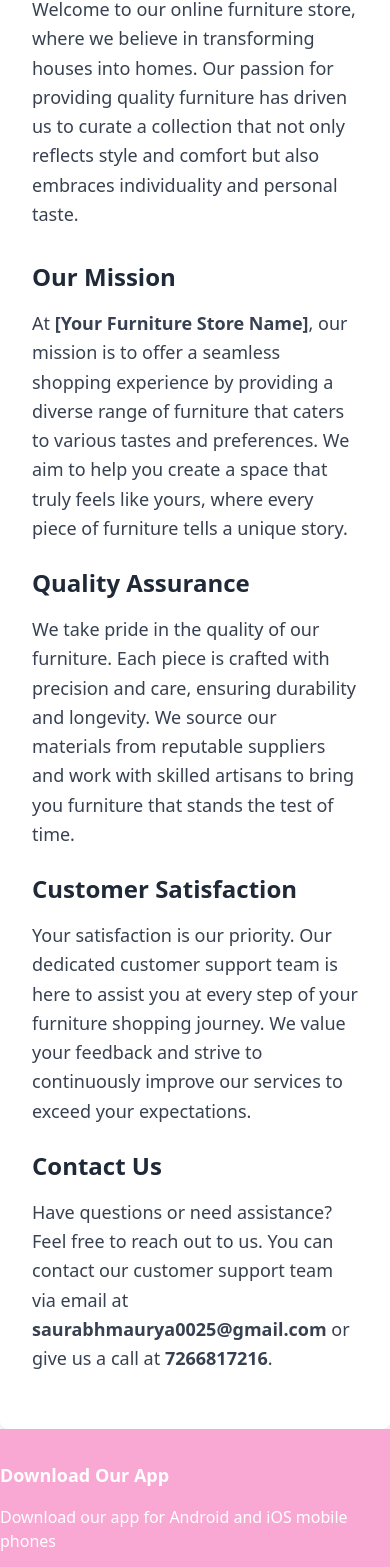
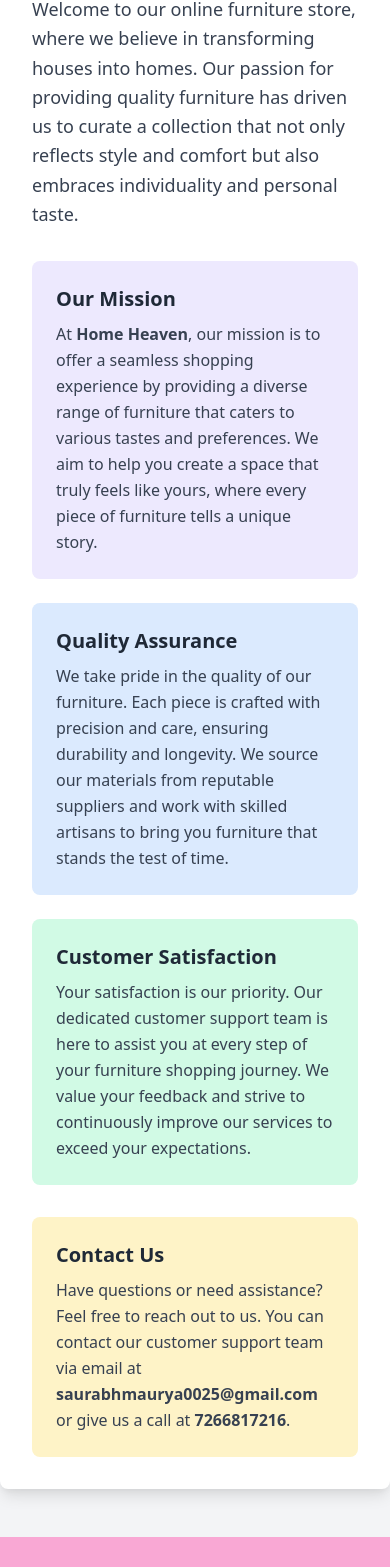
Before and after one commit to saurabh00025/Furniture_project, a React (Vite) app: page /about in a window 390 px wide. Shown: the part 365-1932 px from the top of the page. Built offline with nearby package versions, Linux system fonts and the light colour scheme.

Commit message:
cart and about design updated

```diff
--- a/src/components/about.jsx
+++ b/src/components/about.jsx
@@ -1,38 +1,52 @@
-import React from 'react'
-import Footer from './footer'
-const about = () => {
+import React from 'react';
+import Footer from './footer';
+
+const About = () => {
   return (
     <>
-      <div className="container mx-auto mt-12 p-8 bg-white rounded-lg shadow-lg">
-      <h1 className="text-4xl font-bold mb-6 text-center text-gray-800">About Our Furniture Store</h1>
-      <p className="text-lg leading-relaxed mb-8 text-gray-700">
-        Welcome to our online furniture store, where we believe in transforming houses into homes. Our passion for providing quality furniture has driven us to curate a collection that not only reflects style and comfort but also embraces individuality and personal taste.
-      </p>
+      <div className="bg-gray-100 min-h-screen">
+        <div className="container mx-auto py-12">
+          <div className="bg-white rounded-lg shadow-lg p-8">
+            <h1 className="text-4xl font-bold mb-6 text-center text-gray-800">About Our Furniture Store</h1>
+            <p className="text-lg leading-relaxed mb-8 text-gray-700">
+              Welcome to our online furniture store, where we believe in transforming houses into homes. Our passion for providing quality furniture has driven us to curate a collection that not only reflects style and comfort but also embraces individuality and personal taste.
+            </p>
 
-      <h2 className="text-2xl font-bold mb-4 text-gray-800">Our Mission</h2>
-      <p className="text-lg leading-relaxed mb-6 text-gray-700">
-        At <span className="text-brand font-semibold">[Your Furniture Store Name]</span>, our mission is to offer a seamless shopping experience by providing a diverse range of furniture that caters to various tastes and preferences. We aim to help you create a space that truly feels like yours, where every piece of furniture tells a unique story.
-      </p>
+            <div className="grid grid-cols-1 md:grid-cols-2 lg:grid-cols-3 gap-6">
+              <div className="bg-purple-100 rounded-lg p-6">
+                <h2 className="text-xl font-semibold mb-2 text-gray-800">Our Mission</h2>
+                <p className="text-base leading-relaxed text-gray-700">
+                  At <span className="font-semibold">Home Heaven</span>, our mission is to offer a seamless shopping experience by providing a diverse range of furniture that caters to various tastes and preferences. We aim to help you create a space that truly feels like yours, where every piece of furniture tells a unique story.
+                </p>
+              </div>
 
-      <h2 className="text-2xl font-bold mb-4 text-gray-800">Quality Assurance</h2>
-      <p className="text-lg leading-relaxed mb-6 text-gray-700">
-        We take pride in the quality of our furniture. Each piece is crafted with precision and care, ensuring durability and longevity. We source our materials from reputable suppliers and work with skilled artisans to bring you furniture that stands the test of time.
-      </p>
+              <div className="bg-blue-100 rounded-lg p-6">
+                <h2 className="text-xl font-semibold mb-2 text-gray-800">Quality Assurance</h2>
+                <p className="text-base leading-relaxed text-gray-700">
+                  We take pride in the quality of our furniture. Each piece is crafted with precision and care, ensuring durability and longevity. We source our materials from reputable suppliers and work with skilled artisans to bring you furniture that stands the test of time.
+                </p>
+              </div>
 
-      <h2 className="text-2xl font-bold mb-4 text-gray-800">Customer Satisfaction</h2>
-      <p className="text-lg leading-relaxed mb-6 text-gray-700">
-        Your satisfaction is our priority. Our dedicated customer support team is here to assist you at every step of your furniture shopping journey. We value your feedback and strive to continuously improve our services to exceed your expectations.
-      </p>
+              <div className="bg-green-100 rounded-lg p-6">
+                <h2 className="text-xl font-semibold mb-2 text-gray-800">Customer Satisfaction</h2>
+                <p className="text-base leading-relaxed text-gray-700">
+                  Your satisfaction is our priority. Our dedicated customer support team is here to assist you at every step of your furniture shopping journey. We value your feedback and strive to continuously improve our services to exceed your expectations.
+                </p>
+              </div>
+            </div>
 
-      <h2 className="text-2xl font-bold mb-4 text-gray-800">Contact Us</h2>
-      <p className="text-lg leading-relaxed mb-6 text-gray-700">
-        Have questions or need assistance? Feel free to reach out to us. You can contact our customer support team via email at <span className="text-brand font-semibold">saurabhmaurya0025@gmail.com</span> or give us a call at <span className="text-brand font-semibold">7266817216</span>.
-      </p>
-    </div>
+            <div className="mt-8 bg-yellow-100 rounded-lg p-6">
+              <h2 className="text-xl font-semibold mb-2 text-gray-800">Contact Us</h2>
+              <p className="text-base leading-relaxed text-gray-700">
+                Have questions or need assistance? Feel free to reach out to us. You can contact our customer support team via email at <span className="font-semibold">saurabhmaurya0025@gmail.com</span> or give us a call at <span className="font-semibold">7266817216</span>.
+              </p>
+            </div>
+          </div>
+        </div>
+      </div>
+      <Footer />
+    </>
+  );
+};
 
-    <Footer/>
-    </>
-  )
-}
-
-export default about
+export default About;
--- a/src/components/cart.jsx
+++ b/src/components/cart.jsx
@@ -51,107 +51,72 @@ const Cart = () => {
 
   return (
     <>
-      <div className="small-container cart-page">
+      <div className="bg-gray-100 min-h-screen">
+        <div className="container mx-auto py-12">
           {cartItems.length === 0 ? (
-          <div class="flex flex-col items-center justify-center p-16">
-          <div class="text-center text-gray-800 font-semibold text-2xl py-8">
+            <div className="text-center text-gray-800 font-semibold text-2xl py-8">
               Your cart is empty.
-          </div>
-          <Link class="bg-green-500 hover:bg-green-600 text-white font-bold py-2 px-4 rounded" to = "/products">
+              <Link to="/products" className="block mt-4 bg-green-500 hover:bg-green-600 text-white font-bold py-2 px-4 rounded">
                 Continue Shopping
               </Link>
             </div>
-
           ) : (
-          <>
-            <table className="min-w-full bg-gray-100 border border-gray-300">
-              <thead>
-                <tr>
-                  <th className="text-left py-2 px-16 bg-red-300 ">Product</th>
-                  <th className="text-left py-2 px-4 bg-red-300">Quantity</th>
-                  <th className="text-left py-2 px-4 bg-red-300">Subtotal</th>
-                </tr>
-              </thead>
-              <tbody>
+            <div className="grid grid-cols-1 gap-8 sm:grid-cols-2 lg:grid-cols-3">
               {cartItems.map(item => (
-                  <tr key={item.id}>
-                    <td className="py-4 px-6">
-                      <div className="cart-info flex items-center">
+                <div key={item.id} className="bg-white shadow-md rounded-lg overflow-hidden">
+                  <div className="p-4">
+                    <div className="flex items-center justify-between mb-2">
                       <img
-                          src={
-                            item.id === 1
-                              ? images.foyer1
-                              : item.id === 2
-                              ? images.futon1
-                              : images.aarmchair1
-                          }
+                        src={item.id === 1 ? images.foyer1 : item.id === 2 ? images.futon1 : images.aarmchair1}
                         alt={item.name}
-                          className="w-16 h-16 object-cover rounded"
+                        className="w-24 h-24 object-cover rounded"
                       />
-                        <div className="ml-4">
-                          <p className="text-lg font-bold">{item.name}</p>
-                          <small className="text-gray-600">Price: ${item.price.toFixed(2)}</small>
-                          <br />
-                          <button className="text-red-500" onClick={() => removeItem(item.id)}>
-                            Remove
-                          </button>
+                      <button className="text-red-500" onClick={() => removeItem(item.id)}>Remove</button>
                     </div>
-                      </div>
-                    </td>
-                    <td className="py-4 px-6">
+                    <p className="text-lg font-semibold">{item.name}</p>
+                    <p className="text-gray-600">Price: ${item.price.toFixed(2)}</p>
                     <input
                       type="number"
                       value={item.quantity}
                       onChange={e => updateQuantity(item.id, parseInt(e.target.value, 10))}
-                        className="w-12 p-2 border border-gray-300"
+                      className="w-16 p-2 mt-2 border border-gray-300"
                       min="0"
                     />
-                    </td>
-                    <td className="py-4 px-6">
-                      ${calculateSubtotal(item.price, item.quantity).toFixed(2)}
-                    </td>
-                  </tr>
+                    <p className="mt-2 font-semibold">Subtotal: ${calculateSubtotal(item.price, item.quantity).toFixed(2)}</p>
+                  </div>
+                </div>
               ))}
-              </tbody>
-            </table>
+            </div>
+          )}
 
           {showMessage && (
-              <div className="bg-green-100 border border-green-400 text-green-700 px-4 py-3 rounded fixed bottom-5 right-5 z-50">
+            <div className="bg-green-100 border border-green-400 text-green-700 px-4 py-3 rounded mt-4">
               Item removed successfully from cart.
             </div>
           )}
 
-
-      <div class="flex justify-center">
-      <div class="bg-white rounded-md shadow-md w-full max-w-md">
-        <div class="border-b-4 border-red-500 rounded-full"></div>
-        <div class="px-6 py-4">
-        <div class="text-center font-semibold text-lg mb-4">Summary</div>
-        <div class="flex justify-between mb-2">
+          <div className="bg-white rounded-md shadow-md mt-8 p-6">
+            <div className="font-semibold text-lg mb-4">Summary</div>
+            <div className="flex justify-between mb-2">
               <div>Subtotal</div>
               <div>${calculateTotalWithoutTax()}</div>
             </div>
-      <div class="flex justify-between mb-2">
+            <div className="flex justify-between mb-2">
               <div>SGST (2.5%)</div>
               <div>${(calculateTotalWithoutTax() * 0.025).toFixed(2)}</div>
             </div>
-      <div class="flex justify-between mb-2">
+            <div className="flex justify-between mb-2">
               <div>CGST (2.5%)</div>
               <div>${(calculateTotalWithoutTax() * 0.025).toFixed(2)}</div>
             </div>
-      <div class="flex justify-between mt-4">
-        <div class="font-bold">Total</div>
-        <div class="font-bold">${calculateTotal()}</div>
+            <div className="flex justify-between mt-4">
+              <div className="font-bold">Total</div>
+              <div className="font-bold text-purple-600">${calculateTotal()}</div>
             </div>
           </div>
         </div>
       </div>
-
-            <div className="py-3"></div>
-          </>
-        )}
       <Footer />
-      </div>
     </>
   );
 };
```
Lines whose indentation alone changed are shown as unchanged.
